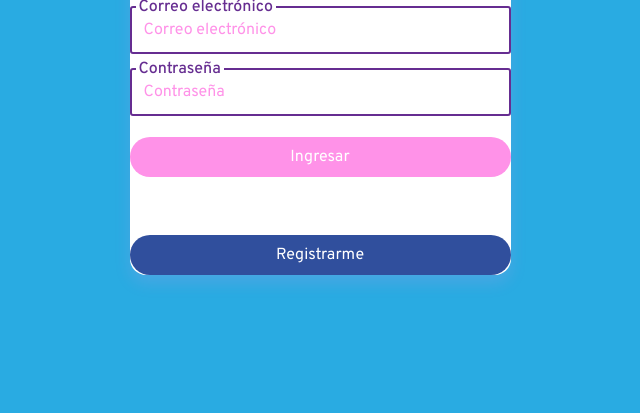
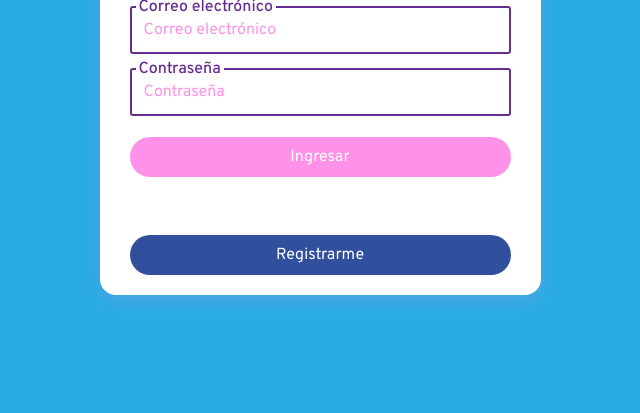
Before and after one commit to joctypo/Ruta-Moira, a plain HTML site: page login.html in a window 1280 px wide. Shown: the part 387-800 px from the top of the page, without its empty margins (320-960 px from the left). Drawn offline with Linux system fonts and the light colour scheme.

Commit message:
corretion

```diff
--- a/styles/style.scss
+++ b/styles/style.scss
@@ -204,7 +204,7 @@ p{
         background: $neutral-color-6;
         border: 0px;
         box-shadow: $box-shadow;
-        padding: 20px 30xp;
+        padding: 20px 30px;
         box-sizing: border-box;
         display: flex;
         flex-direction: column;
```
Also changed, not shown: styles/style.css.
